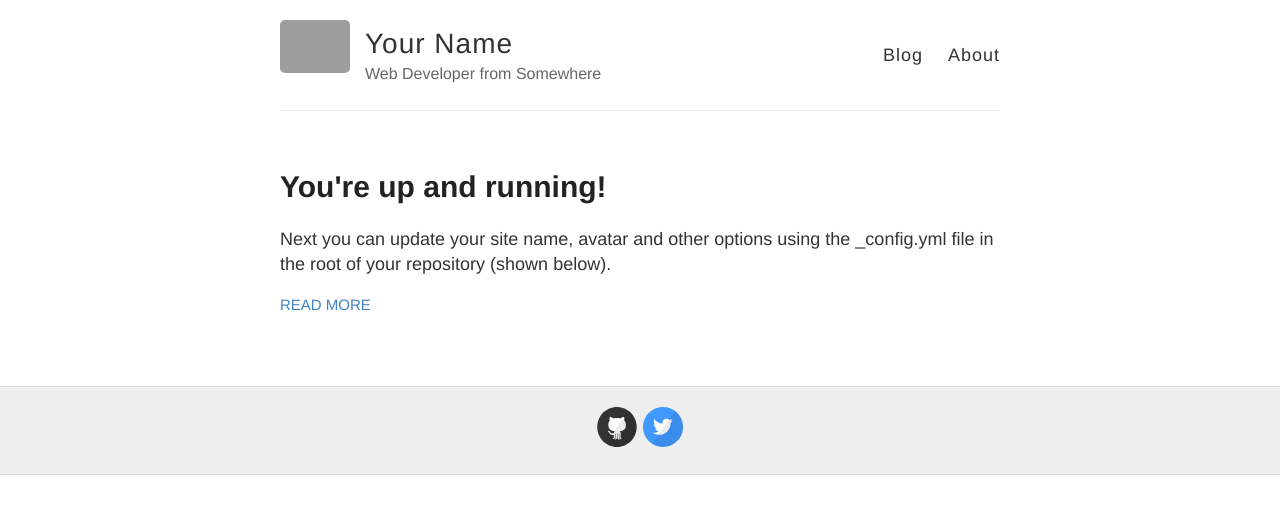
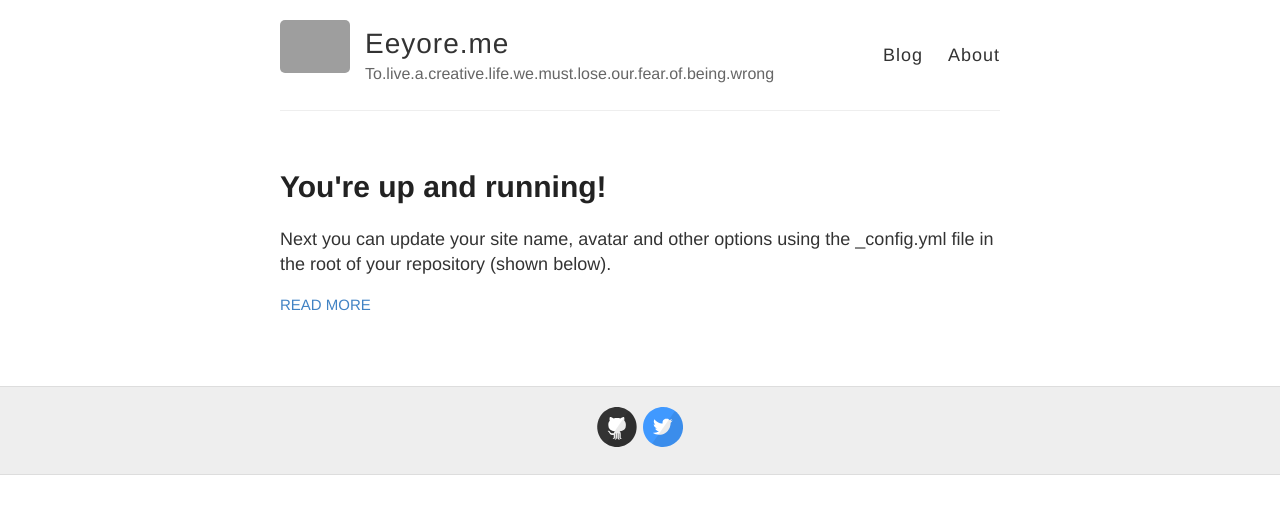
Before and after one commit to slowlearner99/slowlearner99.github.io, a Jekyll site: the page built from index.html, in a window 1280 px wide. Shown: the top 514 px of the page. Built offline with Jekyll 4.4.1, drawn with Linux system fonts in a browser that asks for light colours; grey boxes are pictures that could not be loaded.

Commit message:
changed config

```diff
--- a/_config.yml
+++ b/_config.yml
@@ -3,10 +3,10 @@
 #
 
 # Name of your site (displayed in the header)
-name: Your Name
+name: Eeyore.me
 
 # Short bio or description (displayed in the header)
-description: Web Developer from Somewhere
+description: To.live.a.creative.life.we.must.lose.our.fear.of.being.wrong
 
 # URL of your avatar or profile pic (you could use your GitHub profile pic)
 avatar: https://raw.githubusercontent.com/barryclark/jekyll-now/master/images/jekyll-logo.png
```
